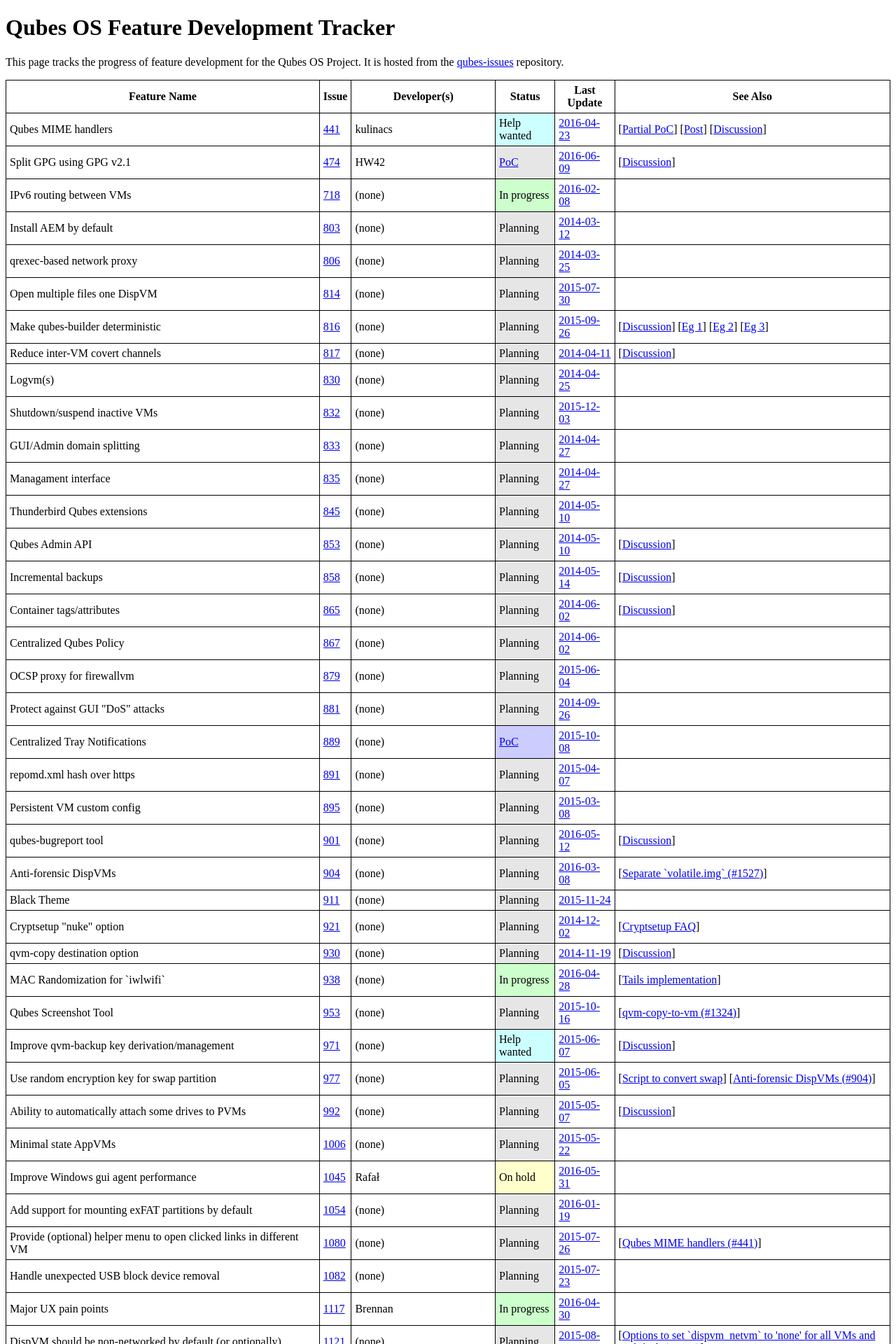
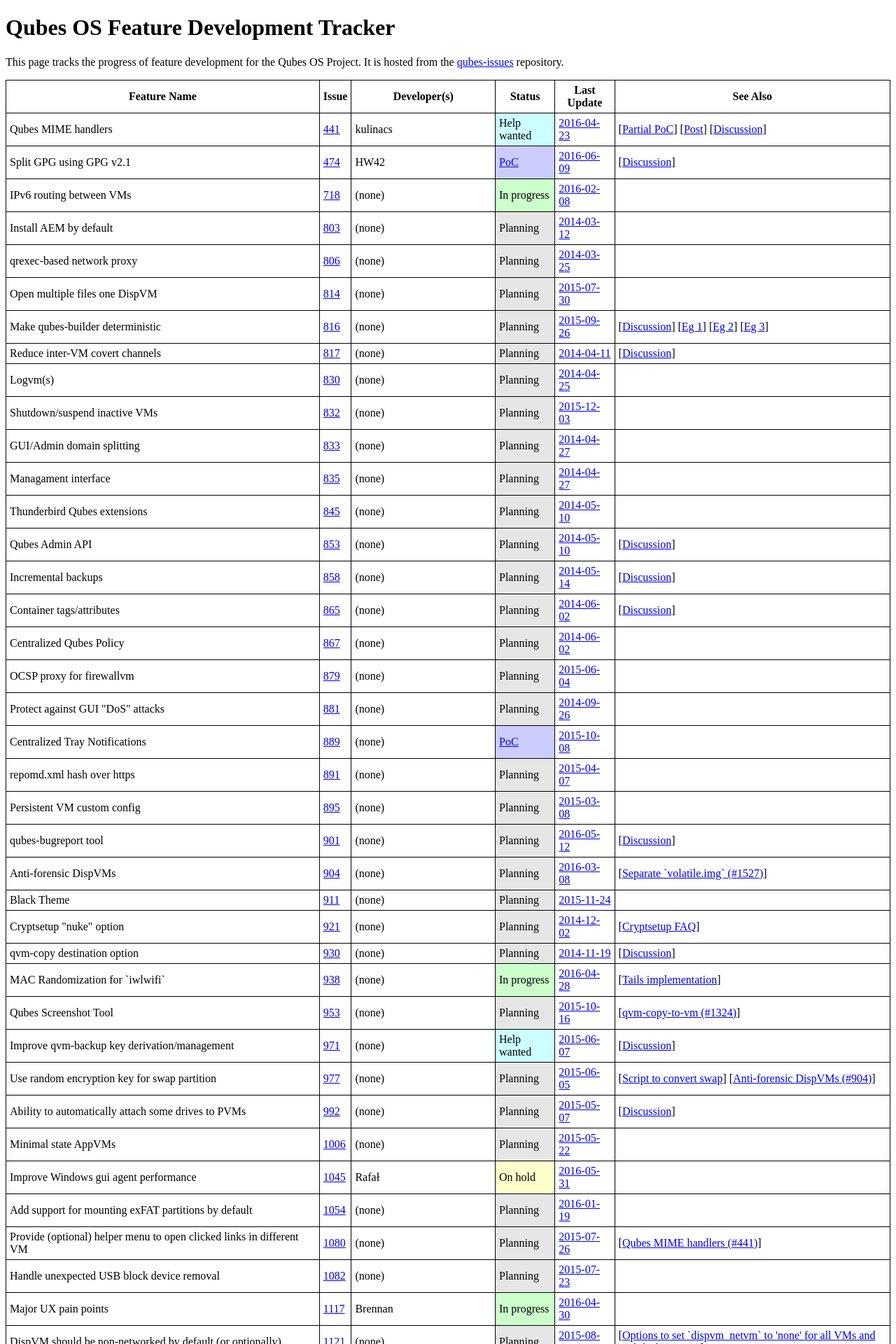
Before and after one commit to QubesOS/qubes-issues, a Jekyll site: the page built from index.md, in a window 1280 px wide. Shown: the top 1920 px of the page at 70% size. Built offline with Jekyll 4.4.1, drawn with Linux system fonts in a browser that asks for light colours.

Commit message:
Fix status

```diff
--- a/_data/features.yml
+++ b/_data/features.yml
@@ -20,7 +20,7 @@
   issue  : 474
   devs   : HW42
   status :
-    term   : [PoC]
+    term   : PoC
     url    : https://git.ipsumj.de/hw42/qubes/split-gpg2.git
   updated:
     date   : 2016-06-09
```
